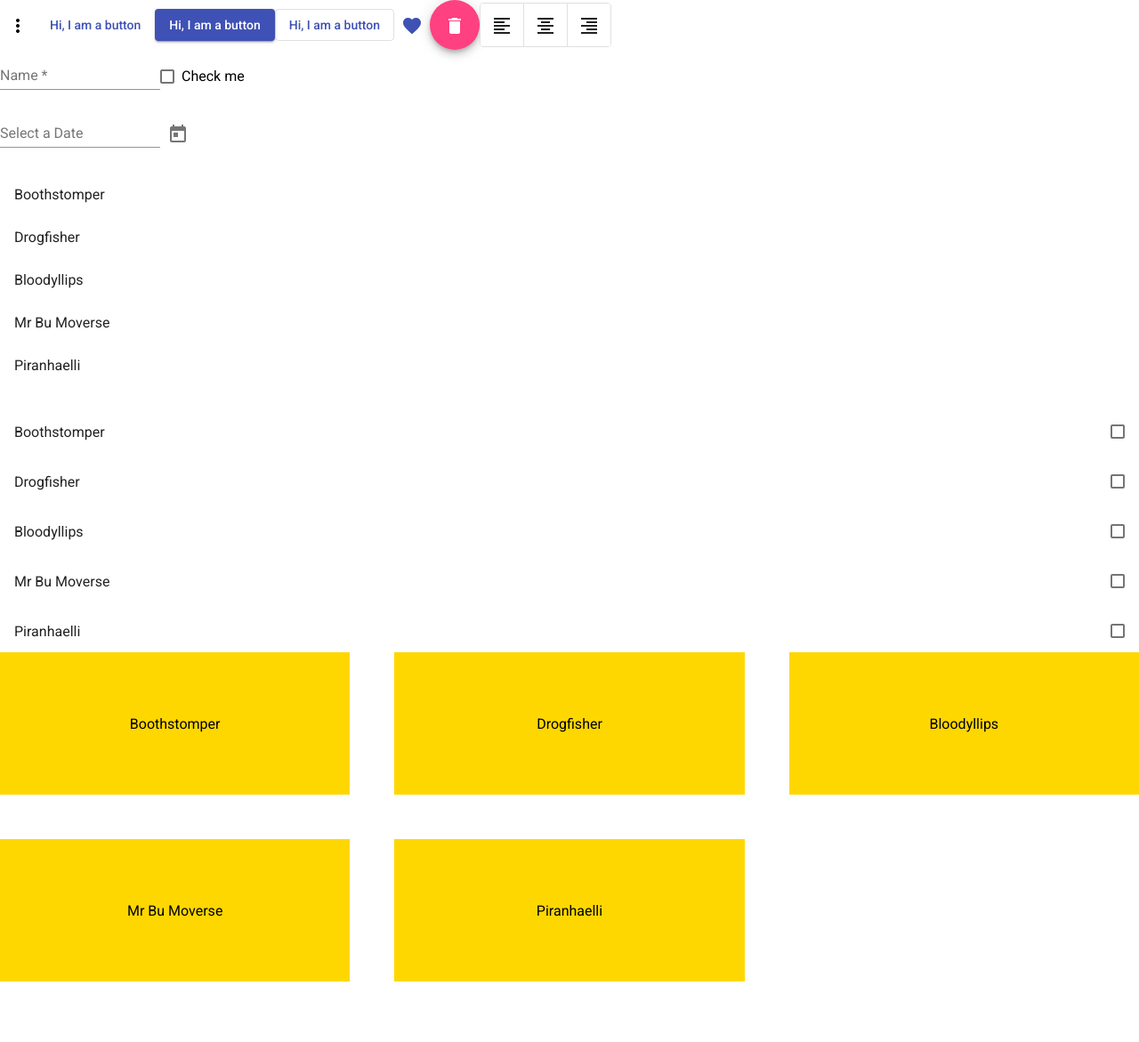
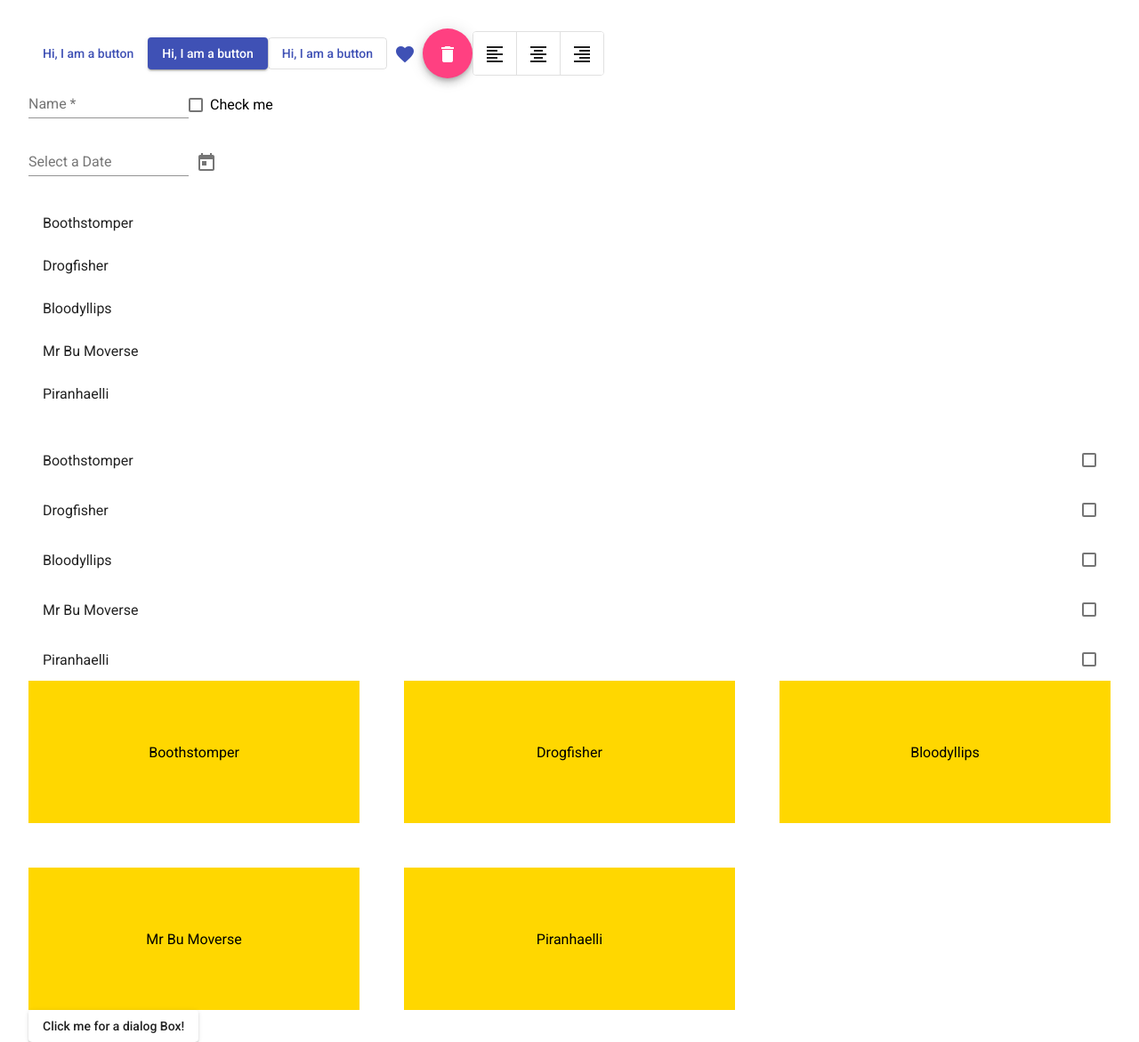
Before and after one commit to Anulav/Angular, an Angular app in the folder ninth/: page / in a window 1280 px wide. Shown: the whole page at 89% size. Before the commit the page ends 1103 px from the top, so only its background shows below. Built offline with nearby package versions, Linux system fonts and the light colour scheme.

Commit message:
basic dialog box

```diff
--- a/ninth/src/app/app.component.css
+++ b/ninth/src/app/app.component.css
@@ -0,0 +1,3 @@
+.container{
+  margin: 2rem;
+}
--- a/ninth/src/app/app.component.html
+++ b/ninth/src/app/app.component.html
@@ -1,4 +1,4 @@
-<app-menu></app-menu>
+<div class=container>
 <button mat-button color="primary">Hi, I am a button</button>
 <button mat-raised-button color="primary">Hi, I am a button</button>
 <button mat-stroked-button color="primary">Hi, I am a button</button>
@@ -21,6 +21,8 @@
 <br/>
 <app-form-controls></app-form-controls>
 <app-layout></app-layout>
+<button mat-raised-button (click)="showdialog()">Click me for a dialog Box!</button>
+</div>
 <!--
 Buttons
 • mat-raised-button: A button that is displayed with a shadow to indicate its
--- a/ninth/src/app/app.component.ts
+++ b/ninth/src/app/app.component.ts
@@ -1,5 +1,6 @@
 import { Component } from '@angular/core';
-
+import { MatDialog } from '@angular/material/dialog';
+import { DialogComponent } from './dialog/dialog.component';
 @Component({
   selector: 'app-root',
   templateUrl: './app.component.html',
@@ -7,4 +8,11 @@ import { Component } from '@angular/core';
 })
 export class AppComponent {
   title = 'ninth';
+
+  constructor(private dialog: MatDialog){}
+
+  showdialog(){
+    this.dialog.open(DialogComponent);
+  }
+
 }
--- /dev/null
+++ b/ninth/src/app/dialog/dialog.component.html
@@ -0,0 +1,23 @@
+<h1 mat-dialog-title>
+  <mat-dialog-content>Love Angular?</mat-dialog-content>
+  <mat-dialog-actions>
+    <button mat-raised-button [matDialogClose]="true">Yes</button>
+    <button mat-raised-button matDialogClose>No</button>
+  </mat-dialog-actions>
+</h1>
+
+<!--
+  We create an Angular component that will be the host for our dialog. The template of
+  the component contains various directives and elements that MatDialogModule
+  exports and we can use. The mat-dialog-title directive defines the title of the
+  dialog, and the mat-dialog-content is the actual content of the dialog. The
+  mat-dialog-actions element defines the actions that can be performed by the
+  dialog, and it usually wraps button elements.
+
+  We use the mat-dialog-close directive on a button element to indicate
+  that the dialog will be closed when that button is clicked. In our case, we use the
+  mat-dialog-close directive twice. In the first case, we use it as a property
+  binding and set it to a value that is finally passed back to the caller of the dialog. In
+  the second case, we close the dialog right away.
+
+-->
--- /dev/null
+++ b/ninth/src/app/dialog/dialog.component.ts
@@ -0,0 +1,15 @@
+import { Component, OnInit } from '@angular/core';
+
+@Component({
+  selector: 'app-dialog',
+  templateUrl: './dialog.component.html',
+  styleUrls: ['./dialog.component.css']
+})
+export class DialogComponent implements OnInit {
+
+  constructor() { }
+
+  ngOnInit(): void {
+  }
+
+}
```
Also changed, not shown: ninth/src/app/app.module.ts (+6 -2 lines), ninth/src/app/dialog/dialog.component.css (added), 1 other file (tests, documents, lock files or other folders).
